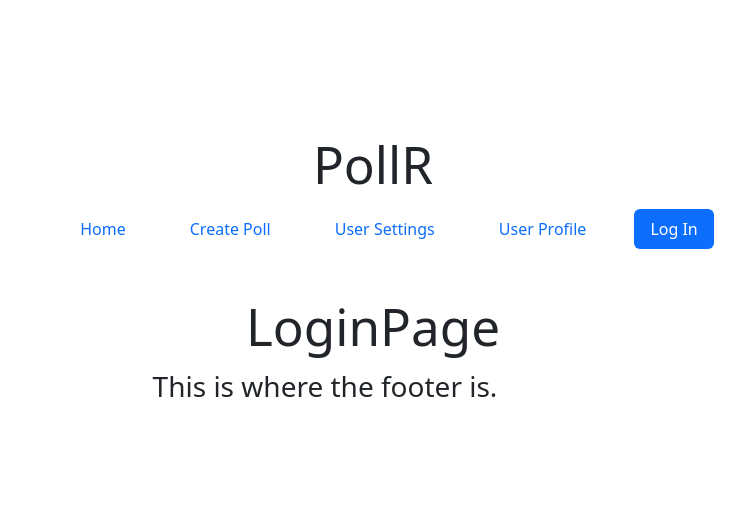
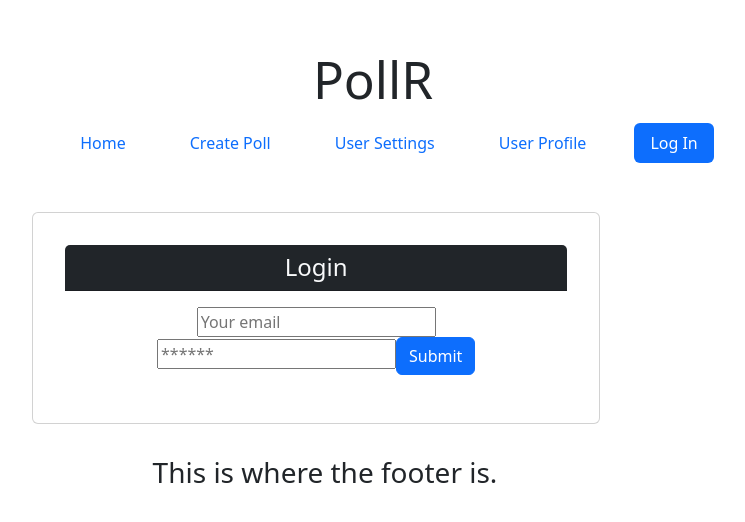
Before and after one commit to JBassard97/PollR, a React (Vite) app in the folder client/: page /login in a window 1280 px wide. Shown: the part 130-652 px from the top of the page, without its empty margins (267-1012 px from the left). Built offline with nearby package versions, Linux system fonts and the light colour scheme.

Commit message:
added apollo funcitonality to App.jsx

```diff
--- a/client/package.json
+++ b/client/package.json
@@ -13,7 +13,7 @@
     "@apollo/client": "^3.9.5",
     "bootstrap": "^5.3.3",
     "graphql": "^16.8.1",
-    "jwt-decode": "^4.0.0",
+    "jwt-decode": "^3.1.2",
     "react": "^18.2.0",
     "react-dom": "^18.2.0",
     "react-router-dom": "^6.22.2"
--- a/client/src/App.jsx
+++ b/client/src/App.jsx
@@ -1,18 +1,49 @@
-import { Outlet } from 'react-router-dom';
-import Nav from '../src/components/NavHeader';
-import Footer from '../src/components/Footer';
-import './App.css';
+import {
+  ApolloClient,
+  InMemoryCache,
+  ApolloProvider,
+  createHttpLink,
+} from "@apollo/client";
+import { setContext } from "@apollo/client/link/context";
+import { Outlet } from "react-router-dom";
+import Nav from "./components/NavHeader";
+import Footer from "./components/Footer";
+import "./App.css";
+
+const httpLink = createHttpLink({
+  uri: "/graphql",
+});
+
+const authLink = setContext((_, { headers }) => {
+  // get the authentication token from local storage if it exists
+  const token = localStorage.getItem("id_token");
+  // return the headers to the context so httpLink can read them
+  return {
+    headers: {
+      ...headers,
+      authorization: token ? `Bearer ${token}` : "",
+    },
+  };
+});
+
+const client = new ApolloClient({
+  // Set up our client to execute the `authLink` middleware prior to making the request to our GraphQL API
+  link: authLink.concat(httpLink),
+  cache: new InMemoryCache(),
+});
 
 function App() {
   return (
     <>
-      <Nav />
-      <main>
-        <Outlet />
-      </main>
-      <Footer />
+      <ApolloProvider client={client}>
+        <Nav />
+        <main>
+          <Outlet />
+        </main>
+        <Footer />
+      </ApolloProvider>
     </>
   );
 }
 
-export default App
+export default App;
--- a/client/src/pages/Login/login.jsx
+++ b/client/src/pages/Login/login.jsx
@@ -1,7 +1,94 @@
+import { useState } from "react";
+import { Link } from "react-router-dom";
+import { useMutation } from "@apollo/client";
+import { LOGIN_USER } from "../../utils/mutations";
 
-export default function Login () {
+import Auth from "../../utils/auth";
 
-    return (
-        <h1>LoginPage</h1>
-    );
-}
+const Login = () => {
+  const [formState, setFormState] = useState({ email: "", password: "" });
+  const [login, { error, data }] = useMutation(LOGIN_USER);
+
+  // update state based on form input changes
+  const handleChange = (event) => {
+    const { name, value } = event.target;
+
+    setFormState({
+      ...formState,
+      [name]: value,
+    });
+  };
+
+  // submit form
+  const handleFormSubmit = async (event) => {
+    event.preventDefault();
+    console.log(formState);
+    try {
+      const { data } = await login({
+        variables: { ...formState },
+      });
+
+      Auth.login(data.login.token);
+    } catch (e) {
+      console.error(e);
+    }
+
+    // clear form values
+    setFormState({
+      email: "",
+      password: "",
+    });
+  };
+
+  return (
+    <main className="flex-row justify-center mb-4">
+      <div className="col-12 col-lg-10">
+        <div className="card">
+          <h4 className="card-header bg-dark text-light p-2">Login</h4>
+          <div className="card-body">
+            {data ? (
+              <p>
+                Success! You may now head{" "}
+                <Link to="/">back to the homepage.</Link>
+              </p>
+            ) : (
+              <form onSubmit={handleFormSubmit}>
+                <input
+                  className="form-input"
+                  placeholder="Your email"
+                  name="email"
+                  type="email"
+                  value={formState.email}
+                  onChange={handleChange}
+                />
+                <input
+                  className="form-input"
+                  placeholder="******"
+                  name="password"
+                  type="password"
+                  value={formState.password}
+                  onChange={handleChange}
+                />
+                <button
+                  className="btn btn-block btn-primary"
+                  style={{ cursor: "pointer" }}
+                  type="submit"
+                >
+                  Submit
+                </button>
+              </form>
+            )}
+
+            {error && (
+              <div className="my-3 p-3 bg-danger text-white">
+                {error.message}
+              </div>
+            )}
+          </div>
+        </div>
+      </div>
+    </main>
+  );
+};
+
+export default Login;
```
Also changed, not shown: 1 other file (tests, documents, lock files or other folders).
